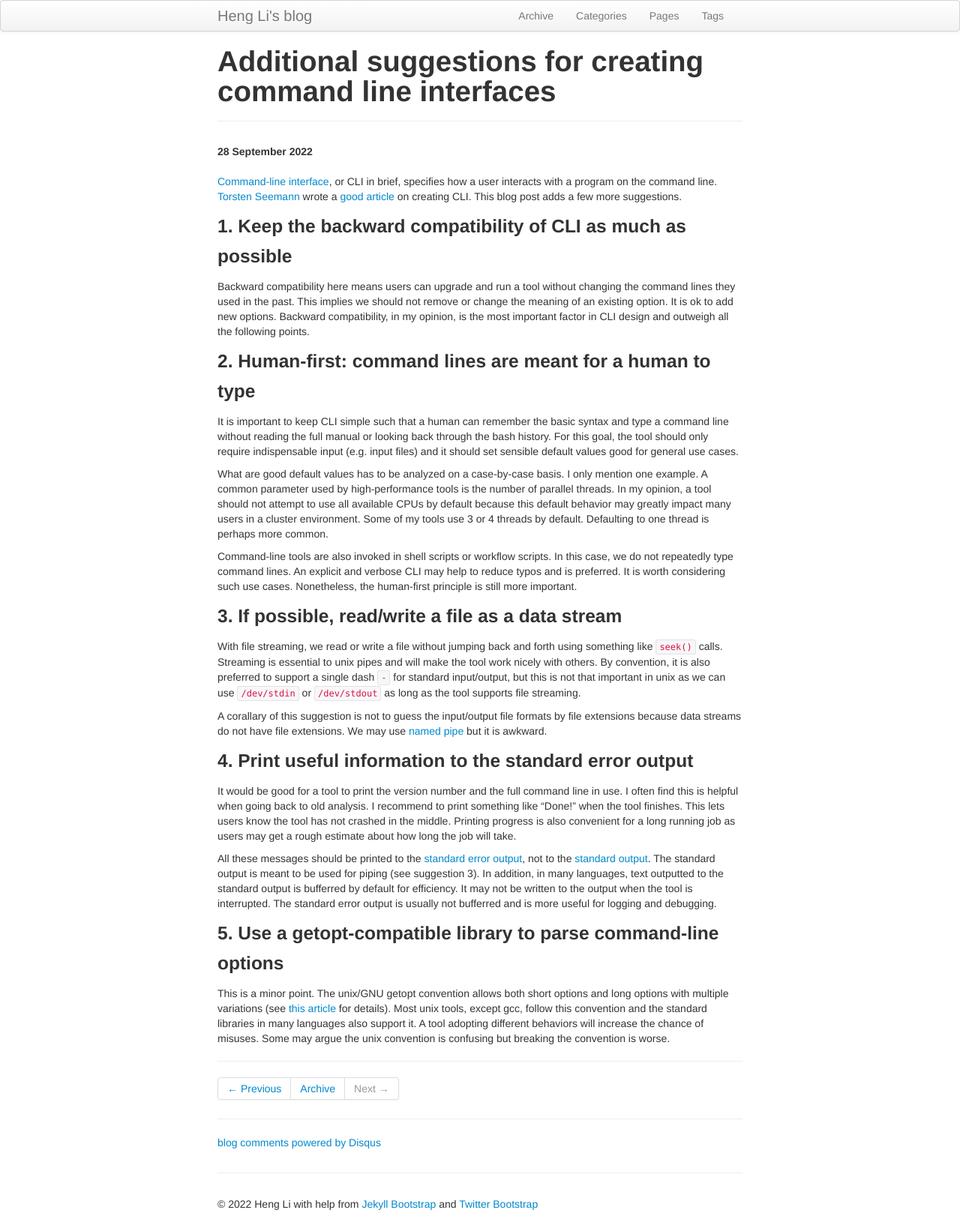
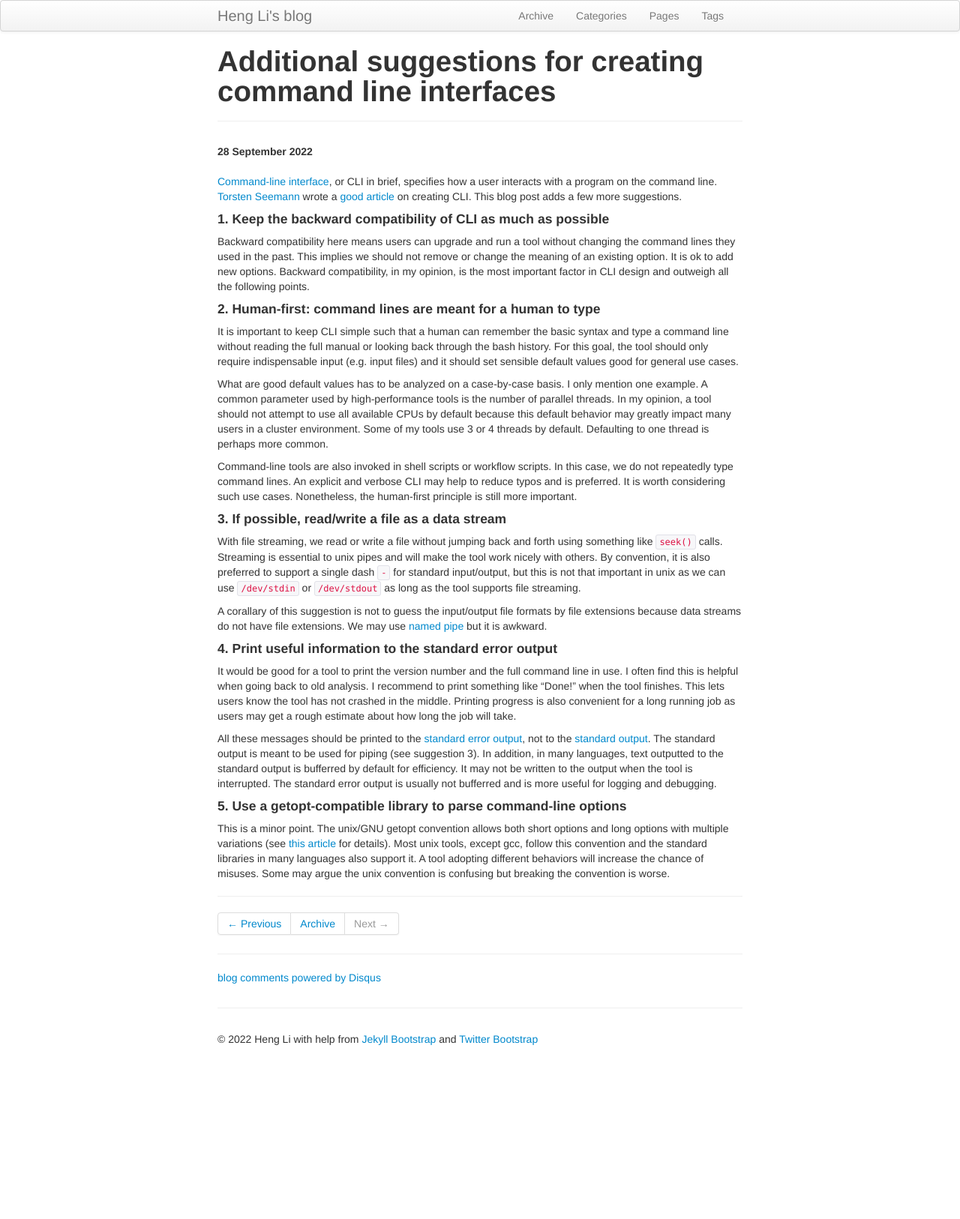
Before and after one commit to lh3/lh3.github.com, a Jekyll site: the page built from _posts/2022-09-28-additional-recommendations-for-creating-command-line-interfaces.md, in a window 1280 px wide. Shown: the whole page at 75% size. Built offline with Jekyll 4.4.1, drawn with Linux system fonts in a browser that asks for light colours; comment, search, counter and statistics services are not loaded; after the commit the page ends 1406 px from its top, so only the background shows below that.

Commit message:
use smaller fonts for subtitles

```diff
--- a/_posts/2022-09-28-additional-recommendations-for-creating-command-line-interfaces.md
+++ b/_posts/2022-09-28-additional-recommendations-for-creating-command-line-interfaces.md
@@ -11,7 +11,7 @@ tags: []
 with a program on the command line. [Torsten Seemann][tseemann] wrote a [good
 article][giga-cli] on creating CLI. This blog post adds a few more suggestions.
 
-### 1. Keep the backward compatibility of CLI as much as possible
+#### 1. Keep the backward compatibility of CLI as much as possible
 
 Backward compatibility here means users can upgrade and run a tool without
 changing the command lines they used in the past. This implies we should not
@@ -19,7 +19,7 @@ remove or change the meaning of an existing option. It is ok to add new
 options. Backward compatibility, in my opinion, is the most important factor in
 CLI design and outweigh all the following points.
 
-### 2. Human-first: command lines are meant for a human to type
+#### 2. Human-first: command lines are meant for a human to type
 
 It is important to keep CLI simple such that a human can remember the basic
 syntax and type a command line without reading the full manual or looking back
@@ -39,7 +39,7 @@ this case, we do not repeatedly type command lines. An explicit and verbose CLI
 may help to reduce typos and is preferred. It is worth considering such use
 cases. Nonetheless, the human-first principle is still more important.
 
-### 3. If possible, read/write a file as a data stream
+#### 3. If possible, read/write a file as a data stream
 
 With file streaming, we read or write a file without jumping back and forth
 using something like `seek()` calls. Streaming is essential to unix pipes and
@@ -52,7 +52,7 @@ A corallary of this suggestion is not to guess the input/output file formats by
 file extensions because data streams do not have file extensions. We may use
 [named pipe][named-pipe] but it is awkward.
 
-### 4. Print useful information to the standard error output
+#### 4. Print useful information to the standard error output
 
 It would be good for a tool to print the version number and the full command
 line in use. I often find this is helpful when going back to old analysis. I
@@ -68,7 +68,7 @@ to the standard output is bufferred by default for efficiency. It may not be
 written to the output when the tool is interrupted. The standard error output
 is usually not bufferred and is more useful for logging and debugging.
 
-### 5. Use a getopt-compatible library to parse command-line options
+#### 5. Use a getopt-compatible library to parse command-line options
 
 This is a minor point. The unix/GNU getopt convention allows both short options
 and long options with multiple variations (see [this article][unix-cli] for
```
